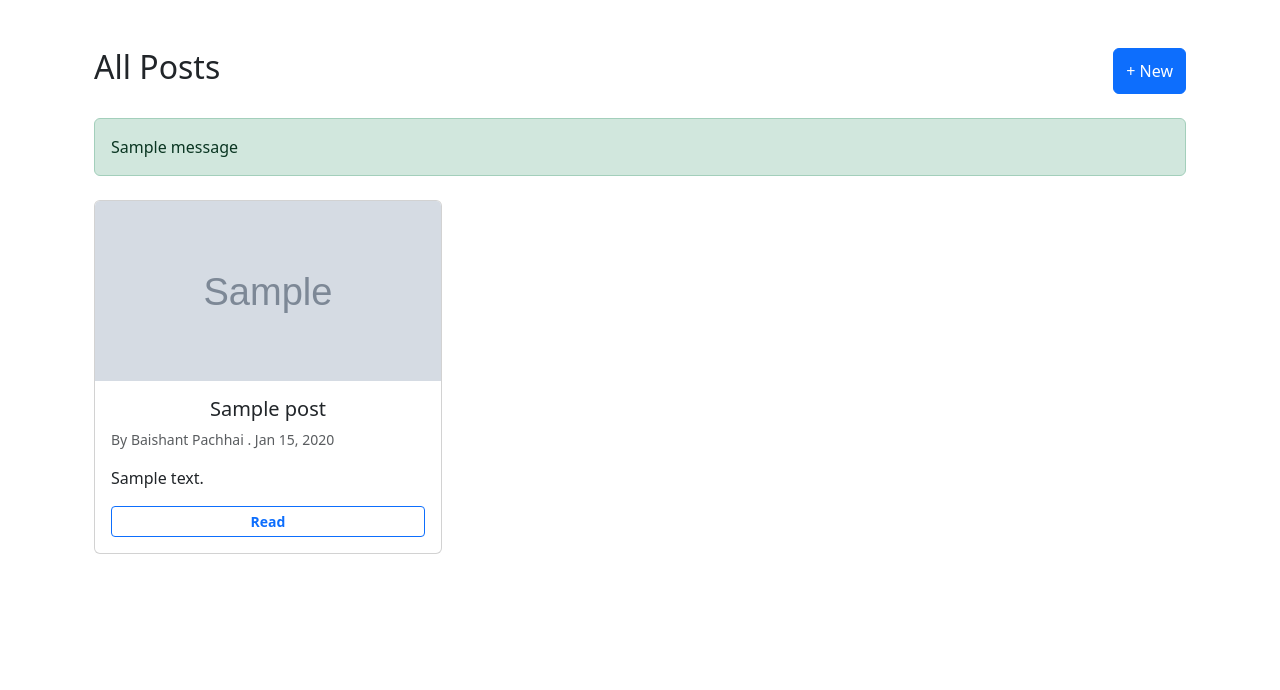
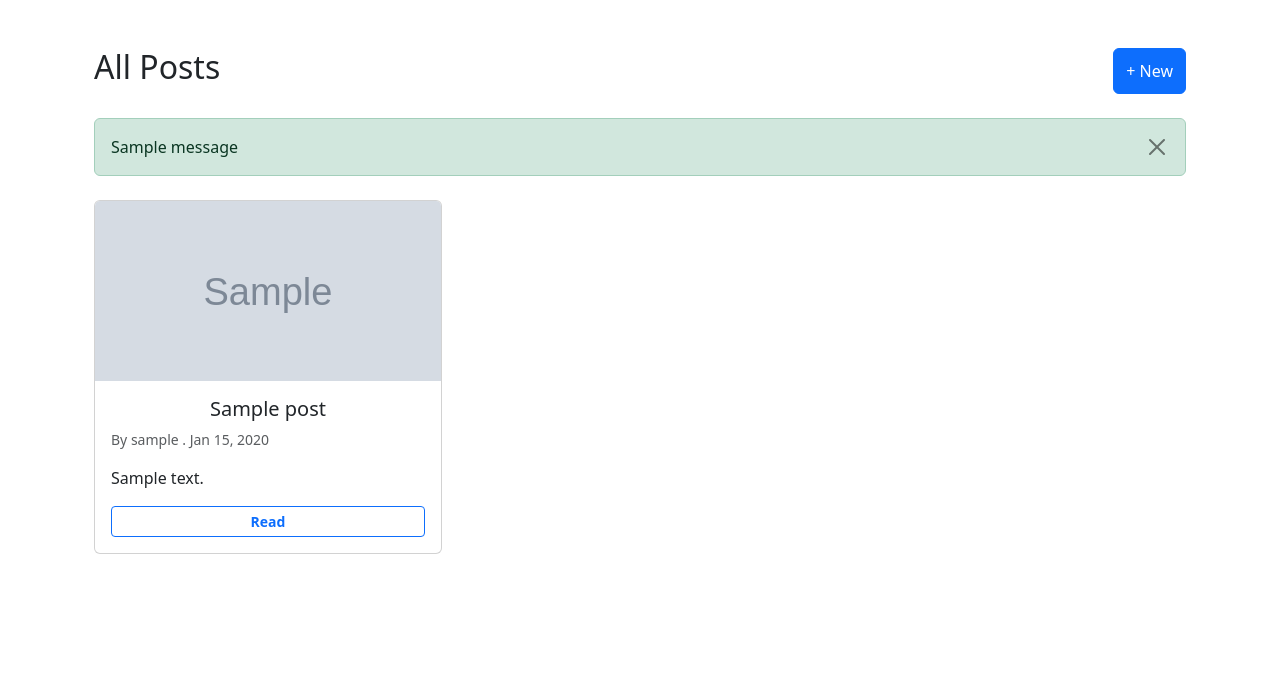
Before and after one commit to Baishant01/WriteShot--Blogging-with-Visuals, a Django app: page / in a window 1280 px wide. Shown: the part 70-760 px from the top of the page. Run offline with Django 5.2, Linux system fonts and the light colour scheme; tables that the repository leaves empty hold one stand-in row (values such as "Sample post"); grey boxes marked "Sample" are stand-in pictures; one stand-in notice (Sample message) is shown.

Commit message:
Updated : Added authentication based post_detail edit/delete function and updated post_list

```diff
--- a/blog_app/templates/blog_app/post_list.html
+++ b/blog_app/templates/blog_app/post_list.html
@@ -1,4 +1,5 @@
 {% extends 'base.html' %}
+{% load static %}
 {% block title %}
     Post List
 {% endblock title %}
@@ -8,12 +9,21 @@
     <div class="container mt-4">
     <div class="d-flex justify-content-between mb-4">
         <h2>All Posts</h2>
-        <a href="{% url 'post_create' %}" class="btn btn-primary d-flex align-items-center">+ New</a>
+        <a href="
+        {% if user.is_authenticated %}
+            {% url 'post_create' %}
+        {% else %}
+            {% url 'login' %}
+        {% endif %}
+        " class="btn btn-primary d-flex align-items-center">+ New</a>
     </div>
 
     {% if messages %}
         {% for message in messages %}
-            <div class="alert alert-{{ message.tags }} mb-4">{{ message }}</div>
+            <div class="alert alert-{{ message.tags }} mb-4 d-flex justify-content-between alert-dismissable fade show">{{ message }}
+                <button type="button" class="btn-close" data-bs-dismiss="alert" aria-label="Close"></button>
+            </div>
+
         {% endfor %}
     {% endif %}
     {% if page_obj %}
@@ -28,7 +38,7 @@
                         <div class="card-body">
                             <h5 class="card-title text-center">{{ post.title }}</h5>
                             <p class="card-text text-muted small">
-                                By Baishant Pachhai .
+                                By {{post.author}} .
                                 {{ post.created_at|date:"M d, Y" }}
                             </p>
                             <p class="card-text r-just">{{ post.content|truncatewords:20 }}</p>
```
Also changed, not shown: blog_app/templates/blog_app/post_detail.html (+9 -3 lines).
